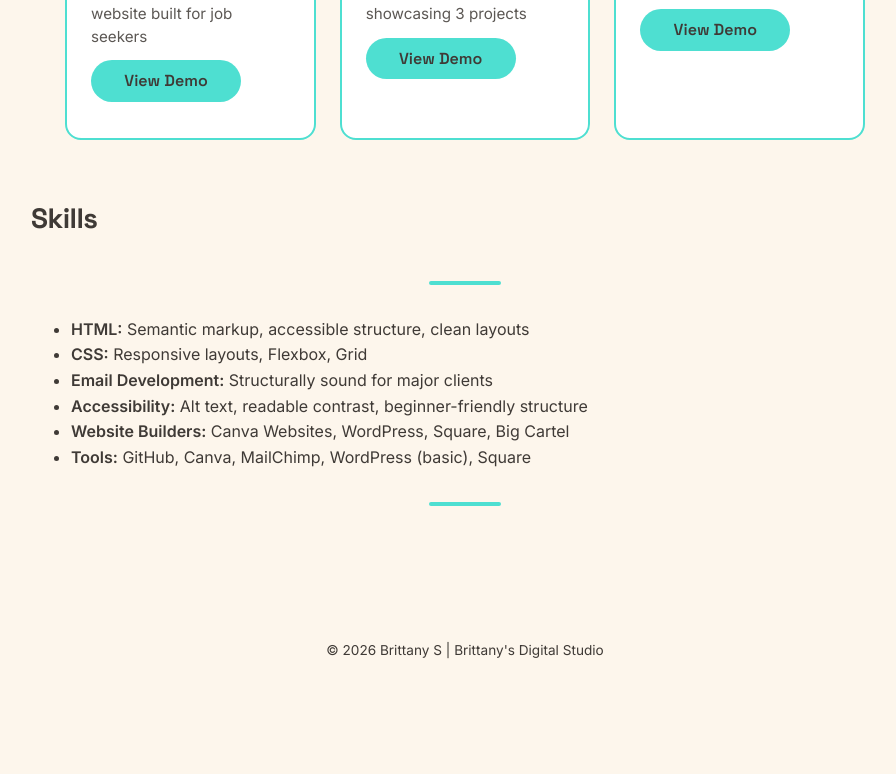
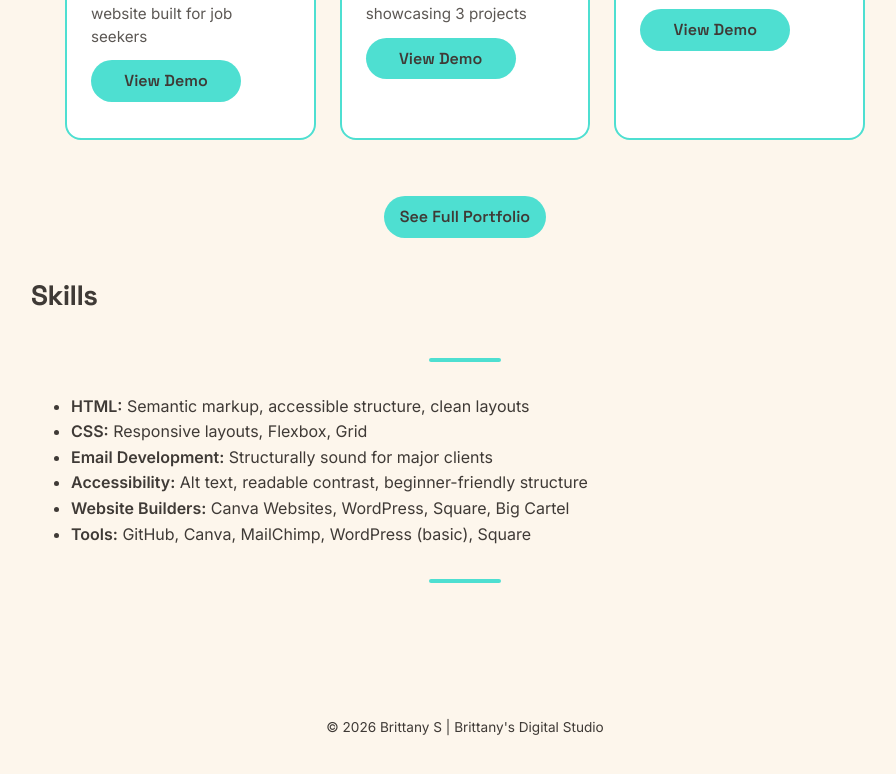
Before and after one commit to brittanysdigitalstudio/portfolio, a plain HTML site: page index.html in a window 1280 px wide. Shown: the part 1434-2208 px from the top of the page, without its empty margins (175-1071 px from the left). Before the commit the page ends 2141 px from the top, so only its background shows below. Drawn offline with Linux system fonts and the light colour scheme.

Commit message:
Updated Screen Shots and Home Page
I updated some of the website demos screen shots to get rid of the scroll bar. I also added a button on the home page to view my full portfolio, and added CSS for the button.

```diff
--- a/index.html
+++ b/index.html
@@ -79,6 +79,10 @@
         </div>
     </section>
 
+    <div class="portfolio-button">
+    <a target="_blank" rel="noopener" href="portfolio.html" class="button">See Full Portfolio</a>
+    </div>
+
     <!-- Skills Section -->
     <section class="section">
     <h2>Skills</h2>
--- a/styles.css
+++ b/styles.css
@@ -145,6 +145,11 @@ h2 {
     box-shadow: 0 4px 10px rgba(0, 0, 0, 0.1);
 }
 
+.portfolio-button  {
+    display: flex;
+    justify-content: center;
+}
+
 .button:focus-visible {
     outline: 3px solid rgba(78, 223, 209, 0.6);
     outline-offset: 2px;
```
Also changed, not shown: screenshots/website-screenshots/playful-portfolio-template.png, screenshots/website-screenshots/portfolio-resume-template.png, screenshots/website-screenshots/portfolio-showcase.png, screenshots/website-screenshots/resume-template.png, screenshots/website-screenshots/two-column-resume-template.png.
